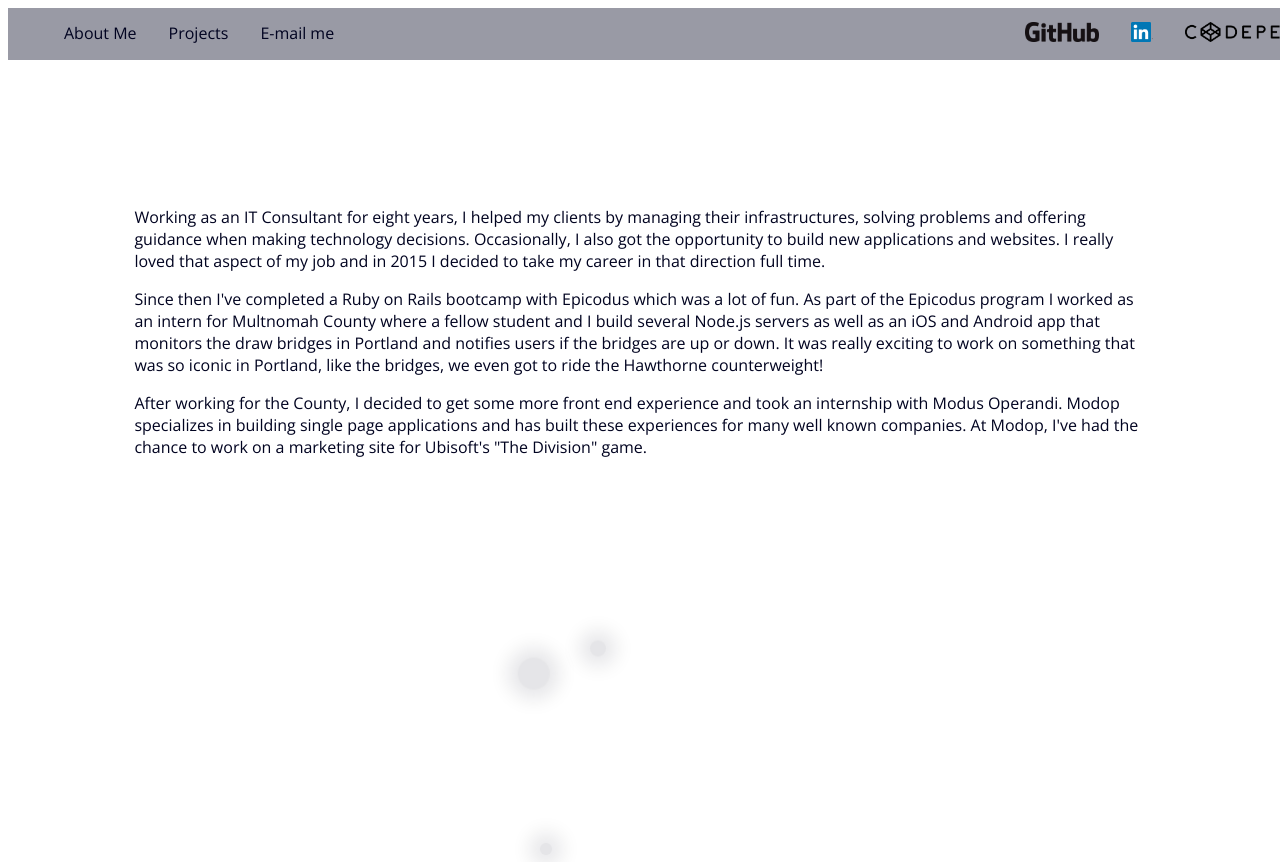
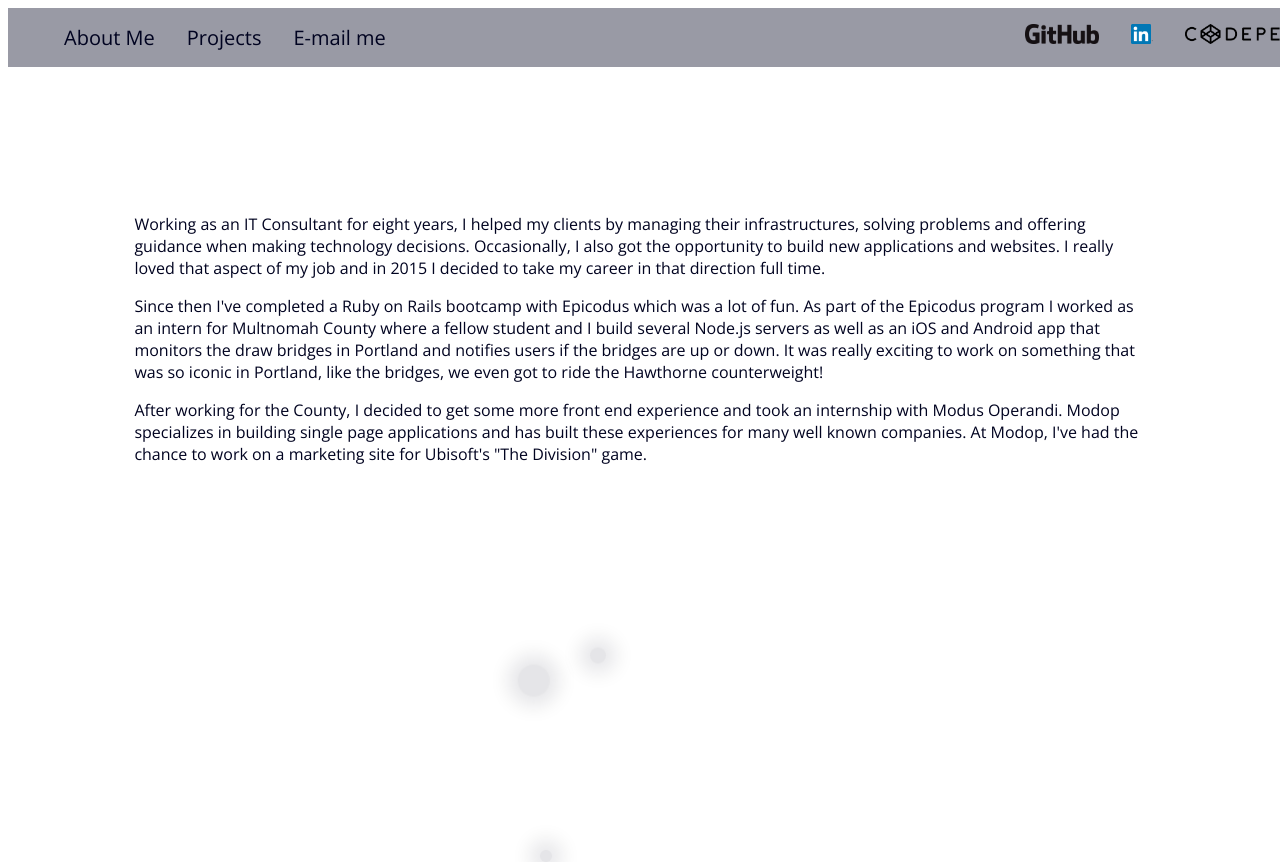
Before and after one commit to bobellis/ps-frontend, a website: page app/index.html in a window 1280 px wide. Shown: the top 862 px of the page. Drawn offline with nearby package versions, Linux system fonts and the light colour scheme.

Commit message:
working on styling changes

```diff
--- a/app/index.html
+++ b/app/index.html
@@ -14,6 +14,12 @@
 
 <body>
     <ul id="nav">
+        <li class="li-left"><a id="about_me_link" href="#" class="my_link">About Me</a>
+        </li>
+        <li class="li-left"><a id="projects_link" href="#" class="my_link">Projects</a>
+        </li>
+        <li class="li-left"><a href="mailto:bobellis.tx@gmail.com" class="my_link">E-mail me</a>
+        </li>
         <li class="li-right">
             <a class="my_link" href="https://codepen.io/bobellistx/"><img src="../images/codepen.png" alt="CodePen icon" height="20px" /></a>
         </li>
@@ -22,12 +28,6 @@
         </li>
         <li class="li-right">
             <a class="my_link" href="https://github.com/bobellis"><img src="../images/githubicon.png" alt="GitHub icon" height="20px" /></a>
-        </li>
-        <li class="li-left"><a id="about_me_link" href="#" class="my_link">About Me</a>
-        </li>
-        <li class="li-left"><a id="projects_link" href="#" class="my_link">Projects</a>
-        </li>
-        <li class="li-left"><a href="mailto:bobellis.tx@gmail.com" class="my_link">E-mail me</a>
         </li>
     </ul>
     <div id="about_me" class="intro">
--- a/app/styles/styles.css
+++ b/app/styles/styles.css
@@ -1,3 +1,7 @@
+html {
+    font-size: 100%;
+}
+
 body {
     background-color: white;
 }
@@ -7,8 +11,8 @@ body {
     position: relative;
     width: 100%;
     list-style-type: none;
-    margin: auto;
     background-color: #999aa5;
+    margin: 0;
     z-index: 0;
 }
 
@@ -16,7 +20,7 @@ body {
     display: block;
     color: #000320;
     text-align: center;
-    padding: 14px 16px;
+    padding: 1rem;
     text-decoration: none;
 }
 
@@ -28,13 +32,13 @@ body {
 
 .li-left {
     float: left;
+    font-size: 1.25rem;
     font-family: 'Open Sans', sans-serif;
     color: #000320;
 }
 
 .li-right {
     float: right;
-
 }
 
 @-webkit-keyframes myOrbit {
@@ -67,6 +71,7 @@ body {
     display: none;
     color: #000320;
     font-family: 'Open Sans', sans-serif;
+    margin: 10%;
     z-index: 1;
 }
 
```
